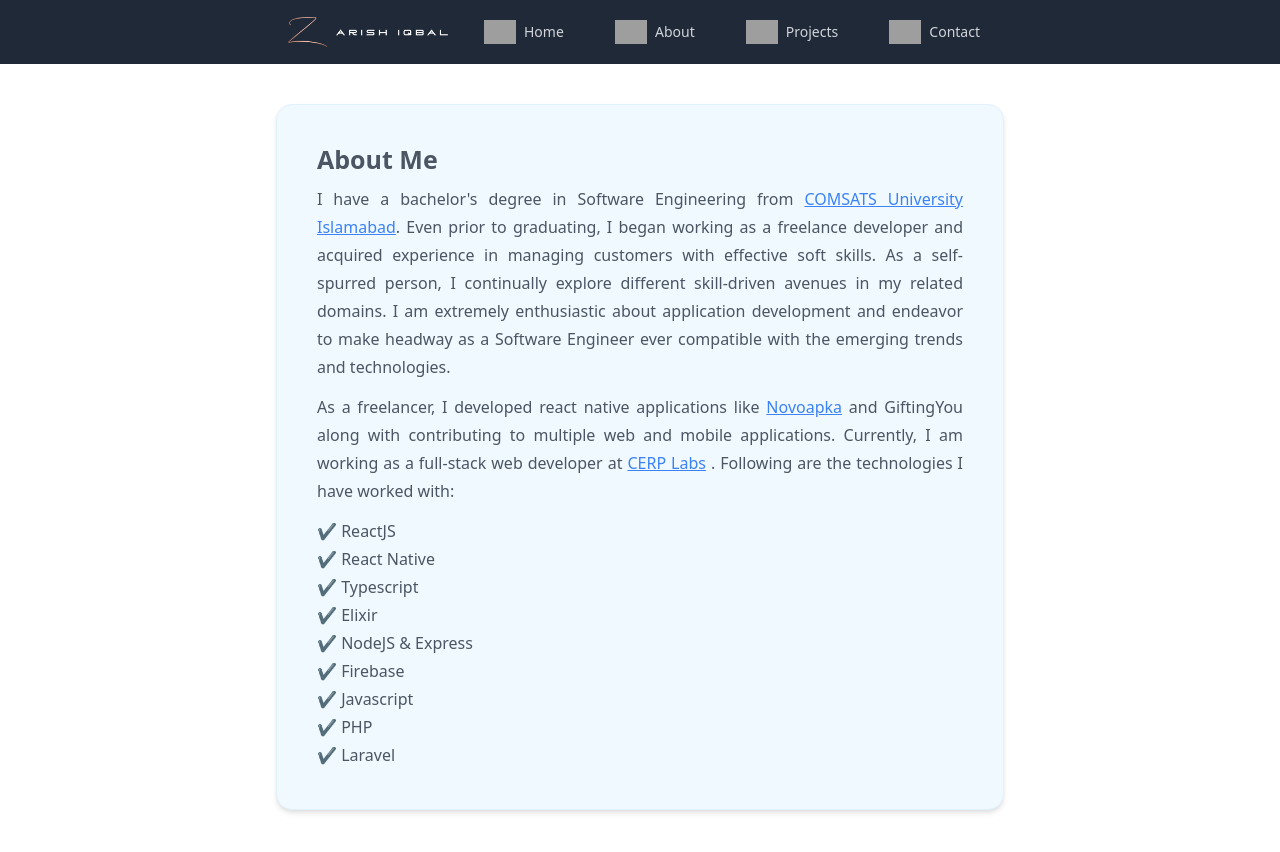
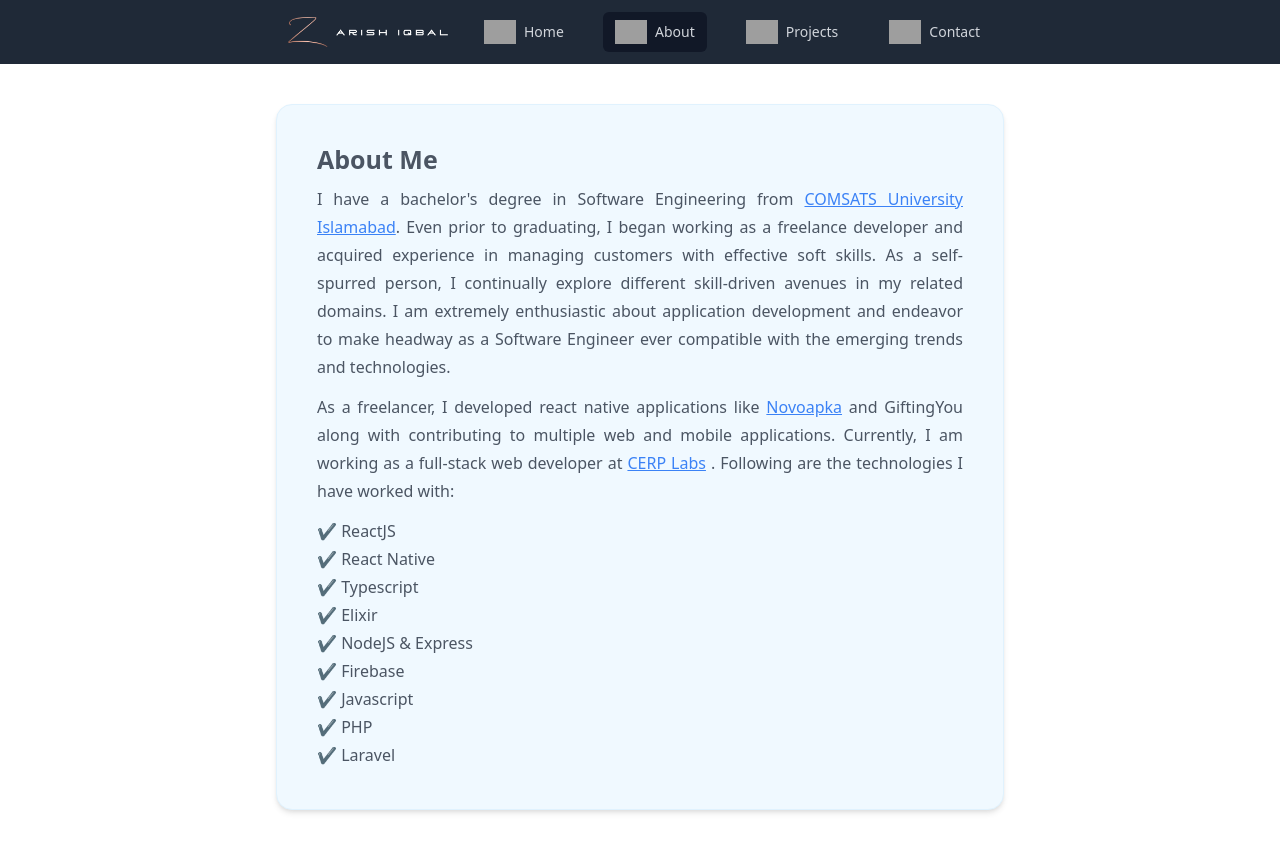
Before and after one commit to ZarishIqbal/zarish.me, a Next.js app: page /about in a window 1280 px wide. Shown: the top 852 px of the page. Built offline with nearby package versions, Linux system fonts and the light colour scheme; grey boxes are pictures that could not be loaded; a web font is replaced by a local one; what @tailwindcss/typography would draw is missing.

Commit message:
fix selected tab bg-color

```diff
--- a/src/components/main-tab.tsx
+++ b/src/components/main-tab.tsx
@@ -52,10 +52,11 @@ const MainTab = () => {
 												key={item}
 												href={`/${item == 'home' ? '' : item}`}
 												className={clsx(
-													router.route.includes(item) ||
-														(item === 'home' &&
-															router.route == '/' &&
-															'bg-gray-900 text-white'),
+													{
+														'bg-gray-900 text-white':
+															router.route.includes(item) ||
+															(item === 'home' && router.route == '/')
+													},
 													'text-gray-300 hover:bg-gray-700 hover:text-white',
 													'px-3 py-2 rounded-md text-sm font-medium flex items-center justify-center space-x-2'
 												)}>
```
